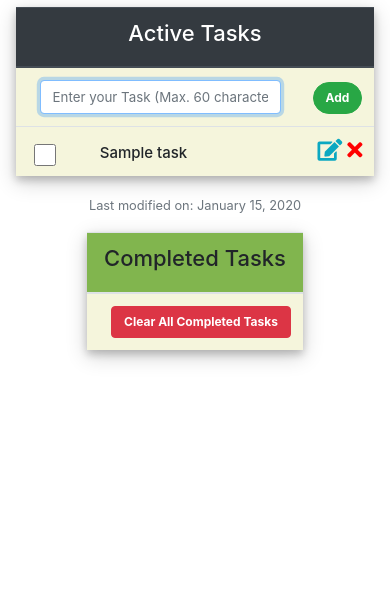
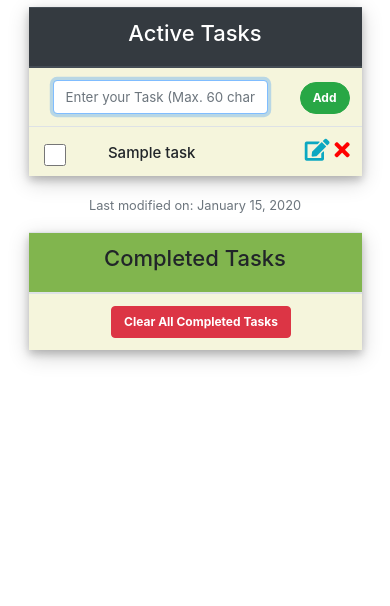
Before and after one commit to Ram-95/to_do_app, a Django app: template to_do/templates/to_do_app/tasks.html in a window 390 px wide. Shown: the part 83-689 px from the top of the page. Run offline with Django 3.2, Linux system fonts and the light colour scheme; the template is opened without the code that fills it: most values are stand-ins (such as "Sample title", 1, 10 or a date in 2020); some libraries are stand-ins or nearby versions.

Commit message:
UI changes

```diff
--- a/to_do/static/to_do_app/main.css
+++ b/to_do/static/to_do_app/main.css
@@ -244,7 +244,6 @@ ul {
         font-size: smaller;
     }
     #list-container1, #list-container2 {
-        width: auto;
         padding: 0;
     }
     .content-section {
```
